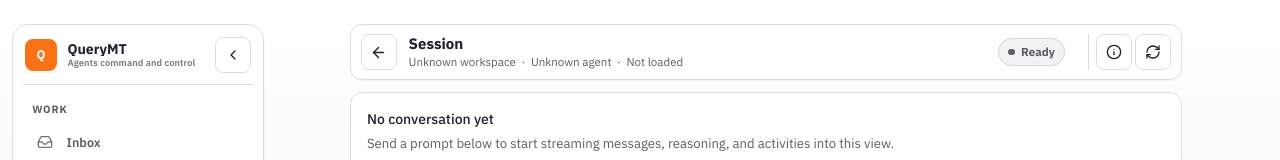
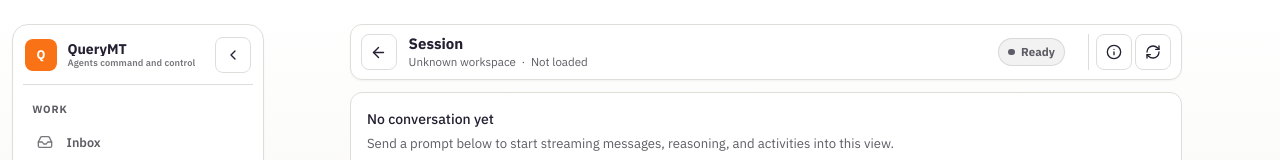
Before and after one commit to querymt/querymt-desktop, a SvelteKit app: page /sessions/1/1 in a window 1280 px wide. Shown: the top 160 px of the page. Built offline with nearby package versions, Linux system fonts and the light colour scheme.

Commit message:
fix(chat): show header agent name only with multiple active agents

```diff
--- a/src/lib/components/session/SessionHeader.svelte
+++ b/src/lib/components/session/SessionHeader.svelte
@@ -29,7 +29,7 @@
     session: ActiveSessionViewModel;
     title: string;
     workspace: string;
-    agentName: string;
+    agentName?: string;
     updatedAt: string;
     summaryStatus?: SessionStatus;
     debugLabel?: string;
@@ -84,8 +84,10 @@
     <h1>{title}</h1>
     <div class="session-header-meta">
       <span>{workspace}</span>
-      <span aria-hidden="true">·</span>
-      <span>{agentName}</span>
+      {#if agentName}
+        <span aria-hidden="true">·</span>
+        <span>{agentName}</span>
+      {/if}
       <span aria-hidden="true">·</span>
       <span>{updatedAt}</span>
     </div>
--- a/src/routes/sessions/[agentId]/[sessionId]/+page.svelte
+++ b/src/routes/sessions/[agentId]/[sessionId]/+page.svelte
@@ -56,6 +56,15 @@
     return count === 0 ? 'Debug events' : `Debug events (${count})`;
   });
   const composerCollapsed = $derived(chatPresentationState === 'fixed-free-compact');
+  // The agent name in the header only disambiguates between sessions when more
+  // than one agent is actively connected.
+  const activeAgentCount = $derived(
+    agentsStore.configs.filter((agent) =>
+      ['connecting', 'reconnecting', 'initialized', 'loading-sessions'].includes(
+        agentsStore.connectionStates[agent.id] ?? 'idle'
+      )
+    ).length
+  );
   const undoSupported = $derived(agentId ? agentsStore.canUseSessionUndo(agentId) : false);
   const forkSupported = $derived(agentId ? agentsStore.canForkSession(agentId) : false);
   const undoTarget = $derived(
@@ -442,7 +451,7 @@
     session={agentsStore.activeSession}
     title={selectedSession?.title ?? 'Session'}
     workspace={selectedSession ? getSessionWorkspaceName(selectedSession.cwd) : 'Unknown workspace'}
-    agentName={selectedSession?.agentName ?? 'Unknown agent'}
+    agentName={activeAgentCount > 1 ? (selectedSession?.agentName ?? 'Unknown agent') : undefined}
     updatedAt={selectedSession ? formatSessionTimestamp(selectedSession.updatedAt) : 'Not loaded'}
     summaryStatus={selectedSession?.status ?? 'idle'}
     debugLabel={debugEventsTooltip}
```
